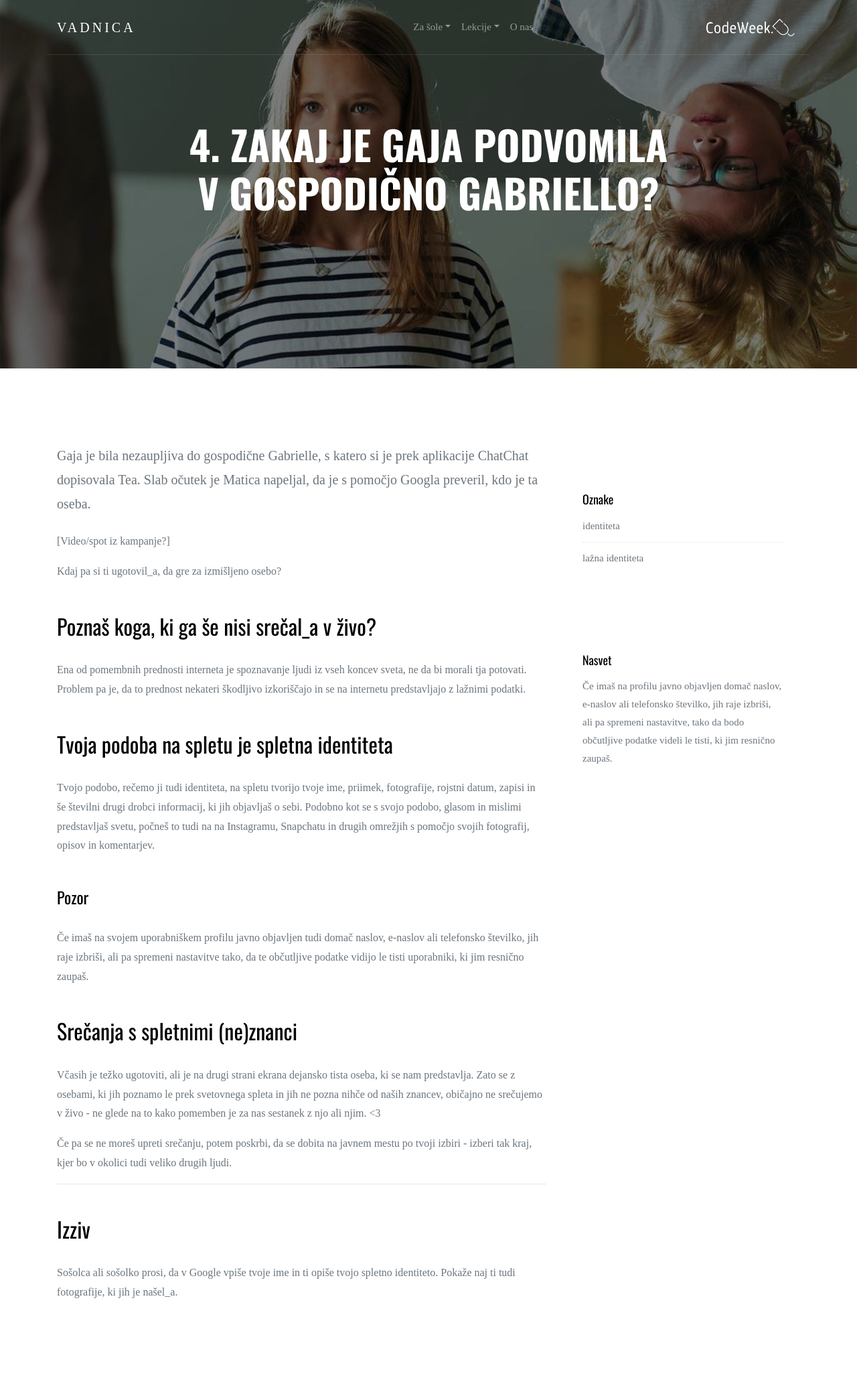
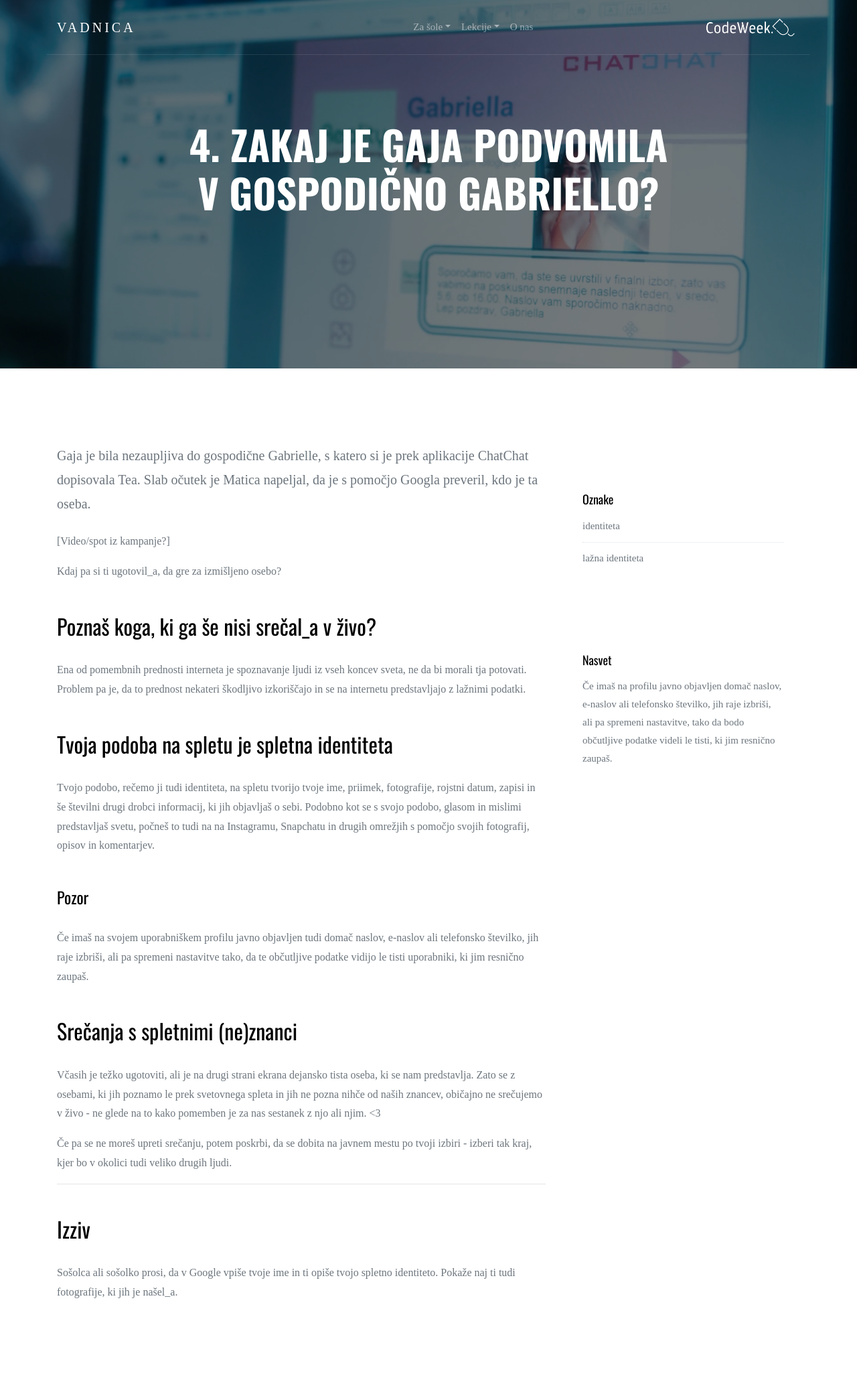
Before and after one commit to codeweeksi/gajin-svet, a Jekyll site: the page built from _posts/2018-07-04-cetrta-lekcija.md, in a window 1280 px wide. Shown: the whole page at 67% size. Built offline with Jekyll 4.4.1, drawn with Linux system fonts in a browser that asks for light colours; some web fonts are replaced; comment, search, counter and statistics services are not loaded.

Commit message:
changed image

```diff
--- a/_posts/2018-07-04-cetrta-lekcija.md
+++ b/_posts/2018-07-04-cetrta-lekcija.md
@@ -2,6 +2,7 @@
 layout: post
 title:  "4. Zakaj je Gaja podvomila v gospodično Gabriello?"
 permalink: /vadnica/lekcije/zakaj-je-gaja-podvomila-v-gospodicno-gabriello/
+image: assets/images/zaslon-agencija-reality.jpg
 date:   2018-07-04 19:00:02 +0200
 tags: [identiteta, lažna identiteta]
 excerpt: Gaja je bila nezaupljiva do gospodične Gabrielle, s katero si je prek aplikacije ChatChat dopisovala Tea. Slab očutek je Matica napeljal, da je s pomočjo Googla preveril, kdo je ta oseba.
```
